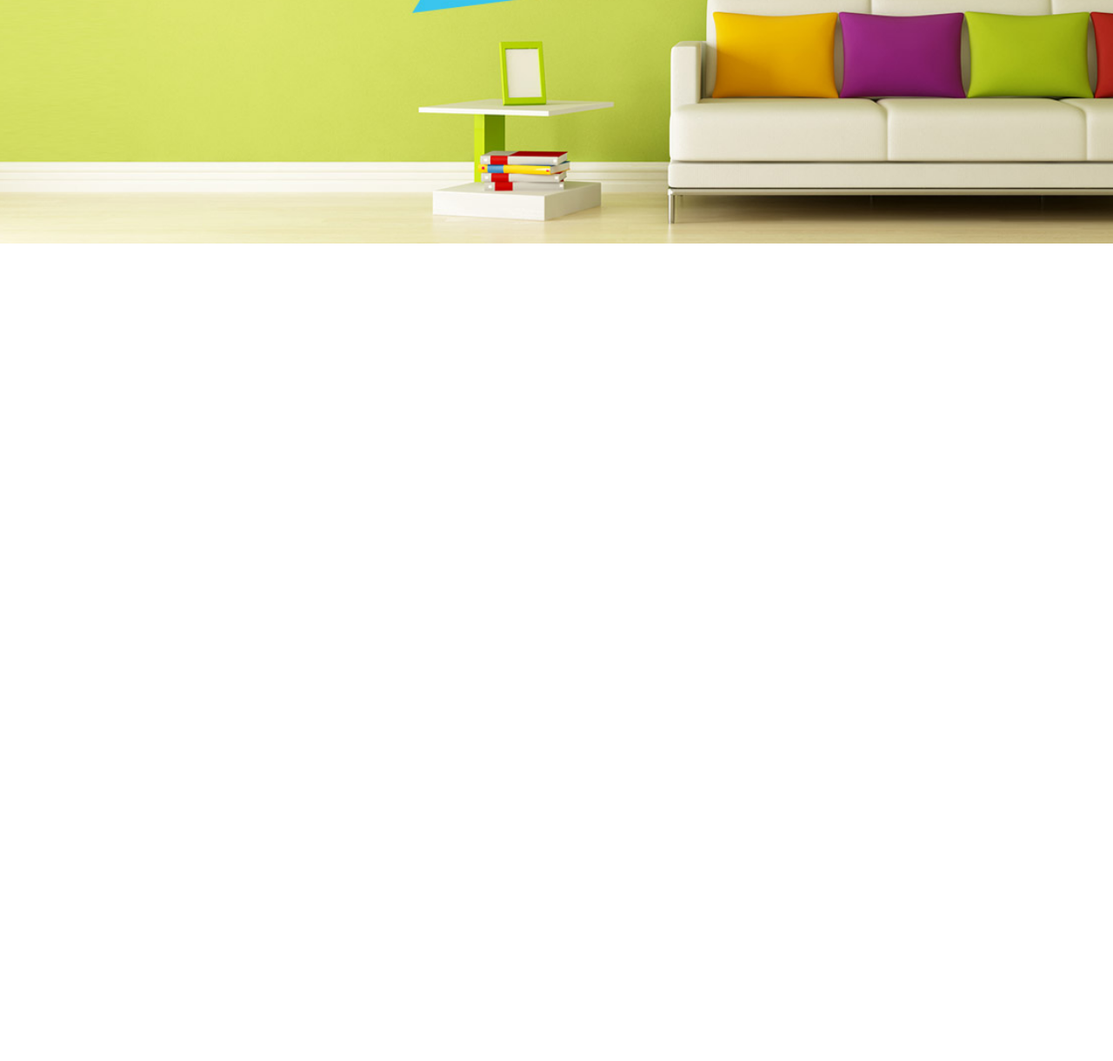
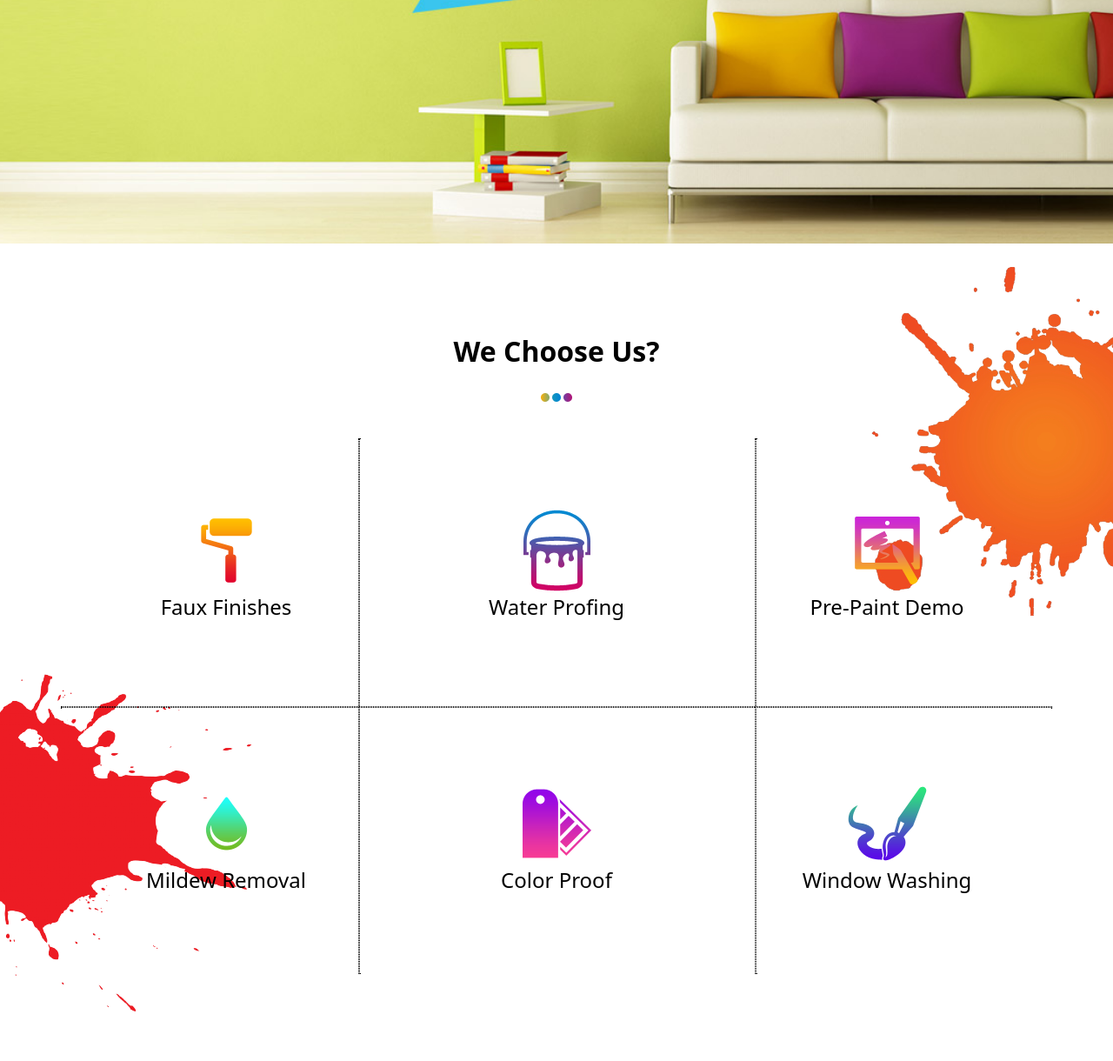
Before and after one commit to sachinsiwach502/Frame-2, a plain HTML site: page index.html in a window 1280 px wide. Shown: the part 520-1740 px from the top of the page at 87% size. Before the commit the page ends 800 px from the top, so only its background shows below. Drawn offline with nearby package versions, Linux system fonts and the light colour scheme.

Commit message:
complete 2nd section

```diff
--- a/assets/css/style.css
+++ b/assets/css/style.css
@@ -61,11 +61,53 @@
     border-image-slice: 1;
     cursor: pointer;
     overflow: hidden;
+    padding: 13px 45px;
 }
 
 .color-btn {
     border-image: var(--liner-gradient);
     border-image-slice: 1;
+}
+
+.p-100 {
+    padding-top: 100px;
+    padding-bottom: 100px;
+}
+
+
+
+.mt-42 {
+    margin-top: 42px;
+}
+
+
+.vertical-line {
+    width: 100%;
+    top: 50%;
+    /* height: 3px; */
+    left: 0;
+    border: 1px dotted var(--black-color);
+    /* border-collapse: collapse; */
+
+}
+
+.hor-line-1 {
+    height: 100%;
+    border: 1px dotted var(--black-color);
+    left: 30%;
+    top: 0;
+}
+
+.hor-line-2 {
+    height: 100%;
+    border: 1px dotted var(--black-color);
+    left: 70%;
+    top: 0;
+}
+
+.black {
+    color: var(--black-color);
+
 }
 
 .nav-color {
@@ -84,8 +126,8 @@
     line-height: var(--lh-30);
 }
 
-.lh-73 {
-    line-height: var(--lh-73);
+.lh-72 {
+    line-height: var(--lh-72);
 }
 
 .lh-36 {
@@ -169,9 +211,33 @@
     /* position: relative; */
 }
 
+.left-flow {
+    bottom: 0;
+    left: 0;
+}
 
+.right-flow {
+    top: 0;
+    right: 0;
+}
 
+@media (min-width:992px) {
+    .mt-92 {
+        margin-top: 92px;
+    }
 
+    .mb-92 {
+        margin-bottom: 92px;
+    }
+
+    .mt-82 {
+        margin-top: 82px;
+    }
+
+    .mb-82 {
+        margin-bottom: 82px;
+    }
+}
 
 @media (max-width:1024px) {
     .gap-25 {
@@ -213,4 +279,60 @@
     input[type="checkbox"]:checked~.lg-view {
         right: 0%;
     }
+
+    .hor-line-1 {
+        height: 100%;
+        border: 1px dotted var(--black-color);
+        left: 50%;
+        top: 0;
+    }
+
+    .hor-line-2 {
+        display: none;
+    }
+
+    .vertical-line {
+        width: 100%;
+        top: 33%;
+        left: 0;
+        border: 1px dotted var(--black-color);
+    }
+
+    .mb-30 {
+        margin-bottom: 30px;
+    }
+
+    .vertical-line-2 {
+        width: 100%;
+        top: 66%;
+        left: 0;
+        border: 1px dotted var(--black-color);
+    }
+
+
 }
+
+@media (min-width: 768px) and (max-width: 992px) {
+    .mt-30 {
+        margin-top: 30px;
+    }
+}
+
+@media (max-width:768px) {
+    .vertical-line {
+        display: none;
+    }
+
+    .vertical-line-2 {
+        display: none;
+    }
+
+    .hor-line-1 {
+        display: none;
+    }
+
+    .mb-md-30 {
+        margin-bottom: 30px;
+    }
+
+}
--- a/index.html
+++ b/index.html
@@ -16,6 +16,7 @@
     <link href="https://cdn.jsdelivr.net/npm/bootstrap@5.3.3/dist/css/bootstrap.min.css" rel="stylesheet"
         integrity="sha384-QWTKZyjpPEjISv5WaRU9OFeRpok6YctnYmDr5pNlyT2bRjXh0JMhjY6hW+ALEwIH" crossorigin="anonymous">
     <link rel="stylesheet" href="./assets/css/style.css">
+    <link rel="shortcut icon" href="./assets/images/png/nav-icon.png">
     <title>Deco Master</title>
 </head>
 
@@ -44,12 +45,12 @@
                 </div>
             </div>
         </nav>
-        <section class="bg-img min-vh-100 d-flex">
+        <section class="bg-img min-vh-100 d-flex" id="home">
             <div class="container flex-grow-1 d-flex align-items-center justify-content-start">
                 <div class="d-flex justify-content-center flex-column">
                     <i class="poopins fw-4 lh-27 txt-color fs-18 ">Splash Your Dream Color</i>
                     <p class="poopins fw-5 fs-36 lh-54 mt-4">Bring Your Home To Lively Colors</p>
-                    <div>
+                    <div class="d-flex">
                         <button class="mt-5 color-btn lh-30 fs-20 poopins">
                             Colour Me
                         </button>
@@ -60,6 +61,71 @@
     </header>
 
     <main>
+        <section id="choice" class="position-relative">
+            <div class="position-absolute left-flow"><img src="./assets/images/png/sec-2-overflow-left.png"
+                    alt="sec-2-overflow-left" class="w-100">
+            </div>
+            <div class="position-absolute right-flow"><img src="./assets/images/png/sec-2-overflow-right.png"
+                    alt="sec-2-overflow-right" class="w-100">
+            </div>
+
+            <div class="p-100 position-relative z-1">
+                <h2 class="poopins fs-48 fw-7 lh-72 black text-center">We Choose Us?</h2>
+                <div class="d-flex justify-content-center mt-4"><img src="./assets/images/png/dots.png" alt=""></div>
+                <div class="container position-relative mt-42">
+                    <div class="position-absolute vertical-line"></div>
+                    <div class="position-absolute hor-line-1"></div>
+                    <div class="position-absolute hor-line-2"></div>
+                    <div class="position-absolute vertical-line-2"></div>
+                    <div class="row">
+                        <div
+                            class="col-lg-4 col-md-6 col-12 d-flex align-items-center justify-content-center flex-column mb-30 mt-82">
+                            <img src="./assets/images/png/section-2-1.png" alt="section-2-1">
+                            <h4 class="poopins fw-5 fs-24 lh-36 black mb-92 ">
+                                Faux Finishes
+                            </h4>
+                        </div>
+                        <div
+                            class="col-lg-4 col-md-6 col-12 d-flex align-items-center justify-content-center flex-column mb-30 mt-82">
+                            <img src="./assets/images/png/section-2-2.png" alt="section-2-1">
+                            <h4 class="poopins fw-5 fs-24 lh-36 black mb-92 ">
+                                Water Profing
+                            </h4>
+                        </div>
+                        <div
+                            class="col-lg-4 col-md-6 col-12 d-flex align-items-center justify-content-center flex-column mb-30 mt-30 mb-15 mt-82">
+                            <img src="./assets/images/png/section-2-3.png" alt="section-2-1">
+                            <h4 class="poopins fw-5 fs-24 lh-36 black mb-92 ">
+                                Pre-Paint Demo
+                            </h4>
+                        </div>
+                        <div
+                            class="col-lg-4 col-md-6 col-12 d-flex align-items-center justify-content-center flex-column mt-92 mb-82 mb-30 mt-30">
+                            <img src="./assets/images/png/section-2-4.png" alt="section-2-1">
+                            <h4 class="poopins fw-5 fs-24 lh-36 black">
+                                Mildew Removal
+                            </h4>
+                        </div>
+                        <div
+                            class="col-lg-4 col-md-6 col-12 d-flex align-items-center justify-content-center flex-column mt-92 mb-82 mt-30 mb-md-30">
+                            <img src="./assets/images/png/section-2-5.png" alt="section-2-1">
+                            <h4 class="poopins fw-5 fs-24 lh-36 black">
+                                Color Proof
+                            </h4>
+                        </div>
+                        <div
+                            class="col-lg-4 col-md-6 col-12 d-flex align-items-center justify-content-center flex-column mt-92 mb-82 mt-30 mb-md-30">
+                            <img src="./assets/images/png/section-2-6.png" alt="section-2-1">
+                            <h4 class="poopins fw-5 fs-24 lh-36 black">
+                                Window Washing
+                            </h4>
+                        </div>
+                    </div>
+
+                </div>
+
+            </div>
+        </section>
 
     </main>
     <footer>
```
